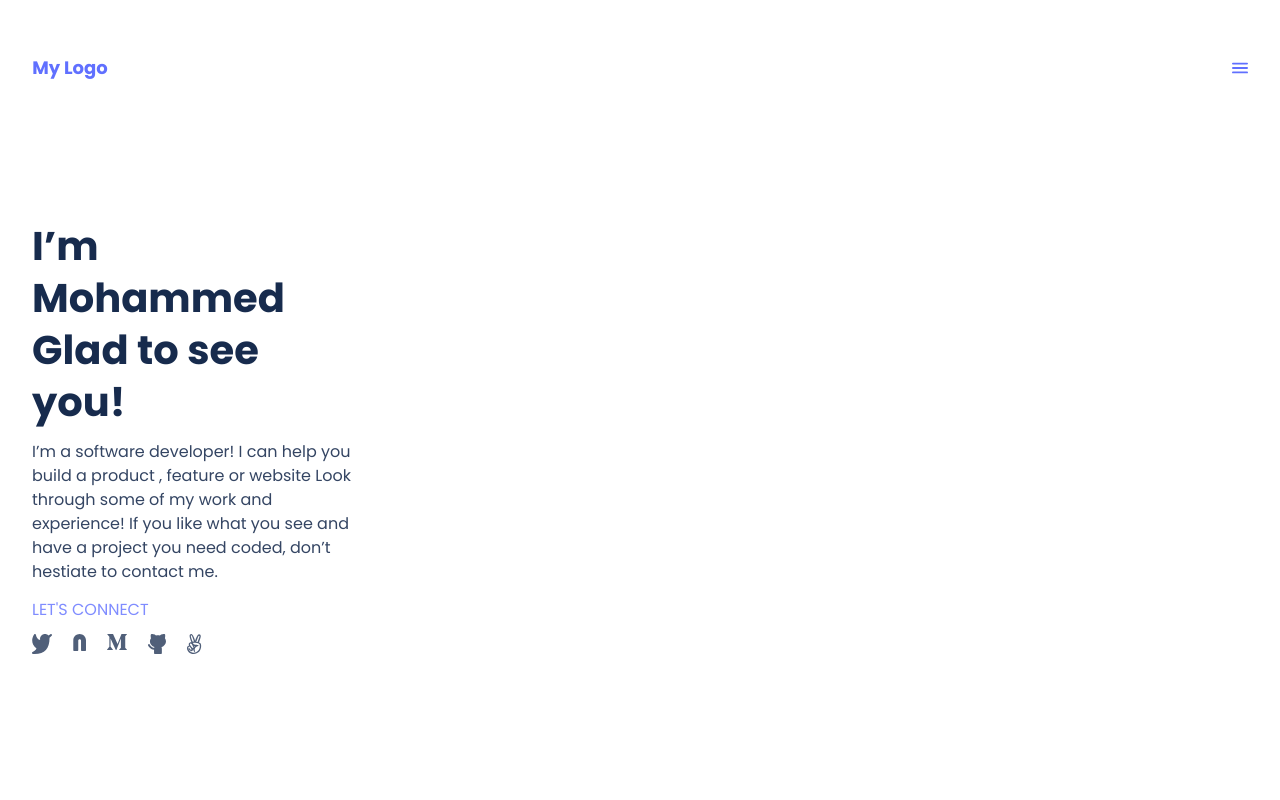
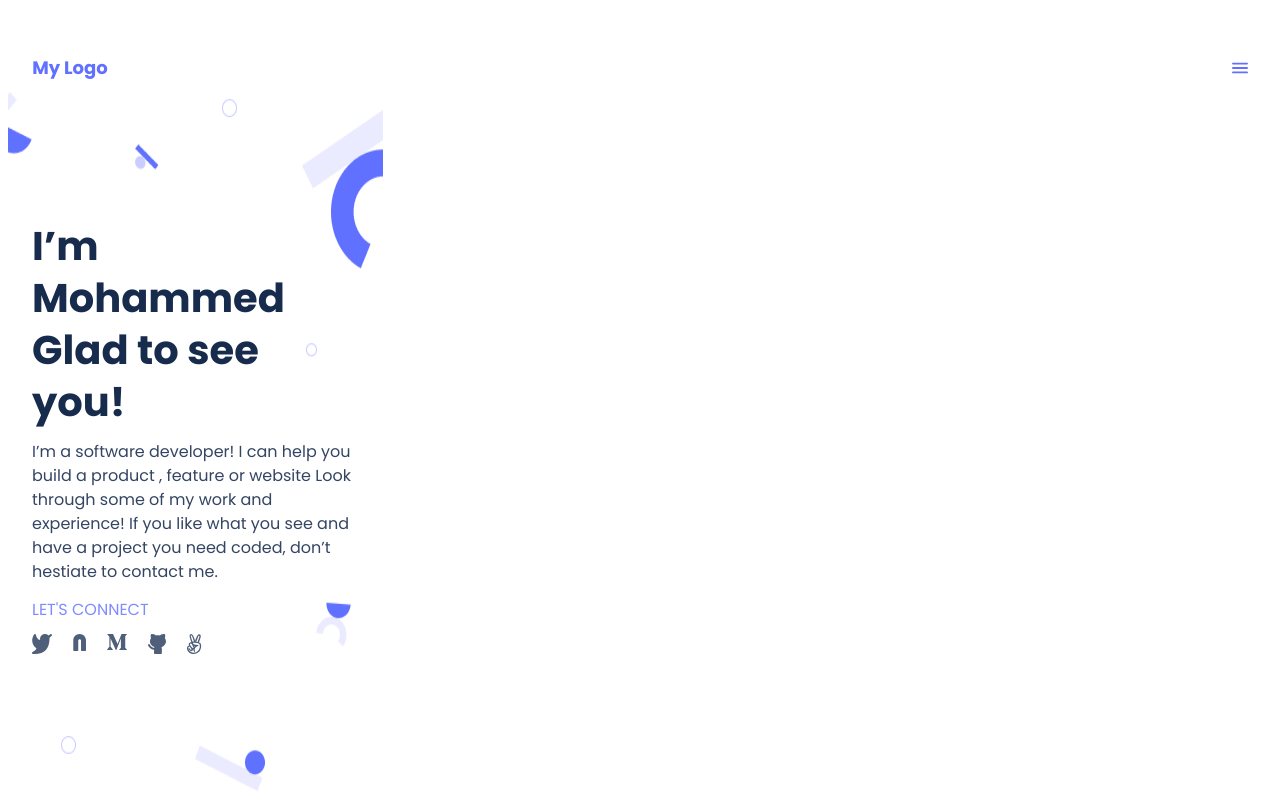
Before and after one commit to MohammedElseddik/Portfolio-setup-and-mobile-version-skeleton, a plain HTML site: page index.html in a window 1280 px wide. Drawn offline with Linux system fonts and the light colour scheme.

Commit message:
Add background to the Headline section

```diff
--- a/style.css
+++ b/style.css
@@ -11,7 +11,6 @@ html {
   font-size: 62.5%;
   font-family: "Poppins", sans-ser;
 }
-
 
 .nav-bar {
   display: flex;
@@ -38,7 +37,14 @@ html {
   height: 12px;
 }
 
-
+.headline {
+  width: 375px;
+  height: 700px;
+  background-image: url(/img/header-shapes\ mobile.png);
+  background-size: contain;
+  background-repeat: no-repeat;
+  background-size: 375px 700px;
+}
 
 .container {
   display: flex;
```
